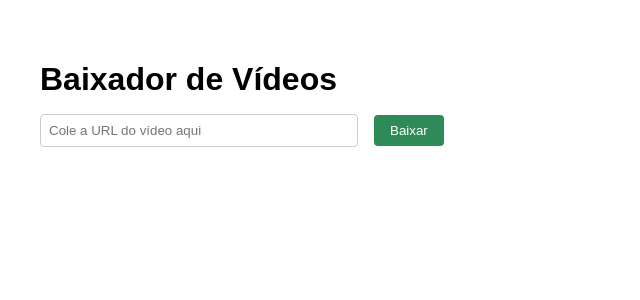
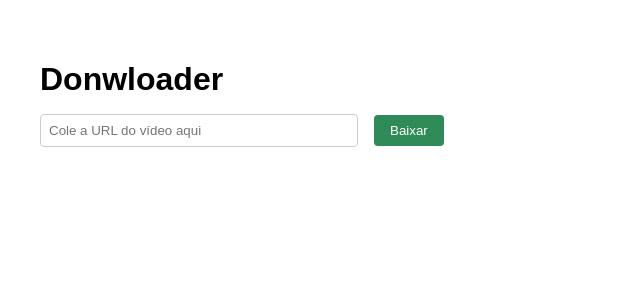
Before and after one commit to Ledelara/video-downloader-fullstack, a React app in the folder frontend/: page / in a window 1280 px wide. Shown: the top 300 px of the page, without its empty margins (0-640 px from the left). Built offline with nearby package versions, Linux system fonts and the light colour scheme; the HTML template or start-up script is replaced by a standard one.

Commit message:
♻️ refactor: padronizando title do Container

```diff
--- a/frontend/src/App.tsx
+++ b/frontend/src/App.tsx
@@ -48,7 +48,7 @@ function App() {
   };
 
   return (
-    <Container title="Baixador de Vídeos">
+    <Container title="Donwloader">
       <Form
         loading={isPending || loading}
         videoUrl={videoUrl}
```
